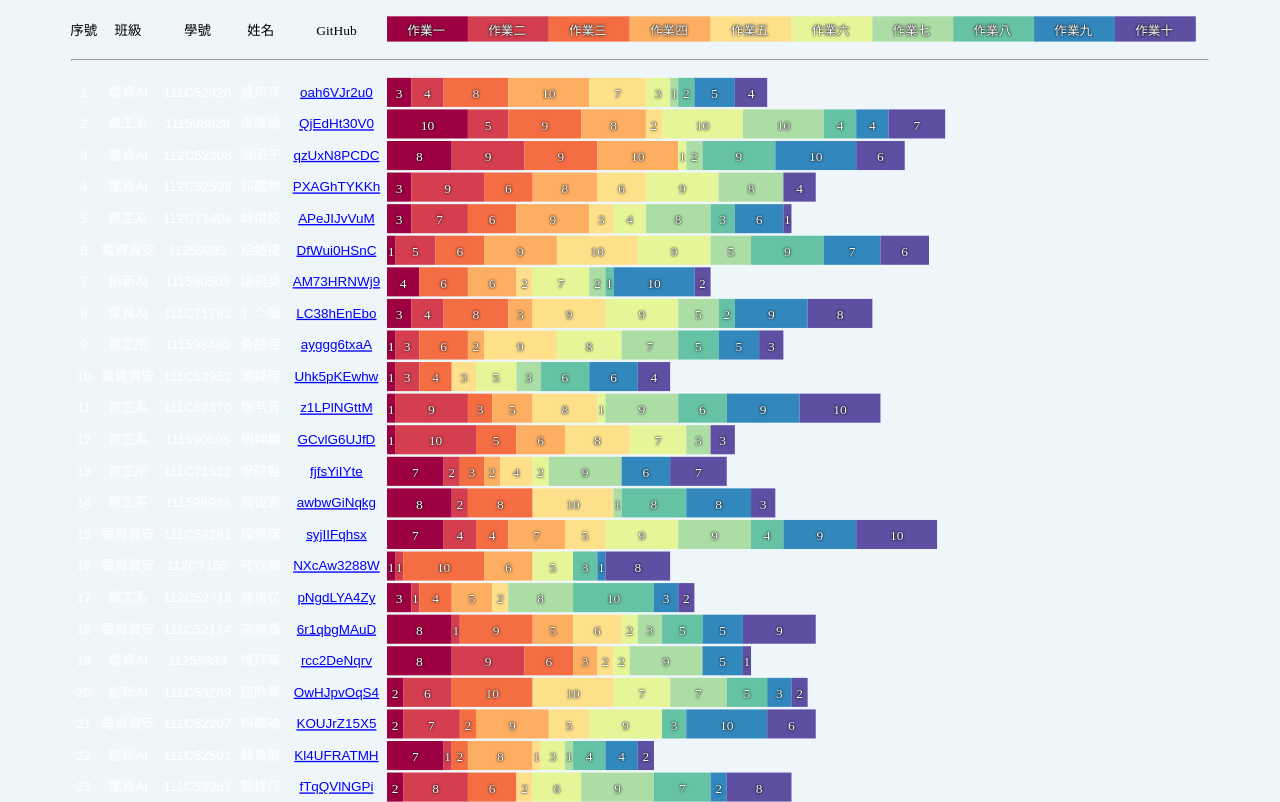
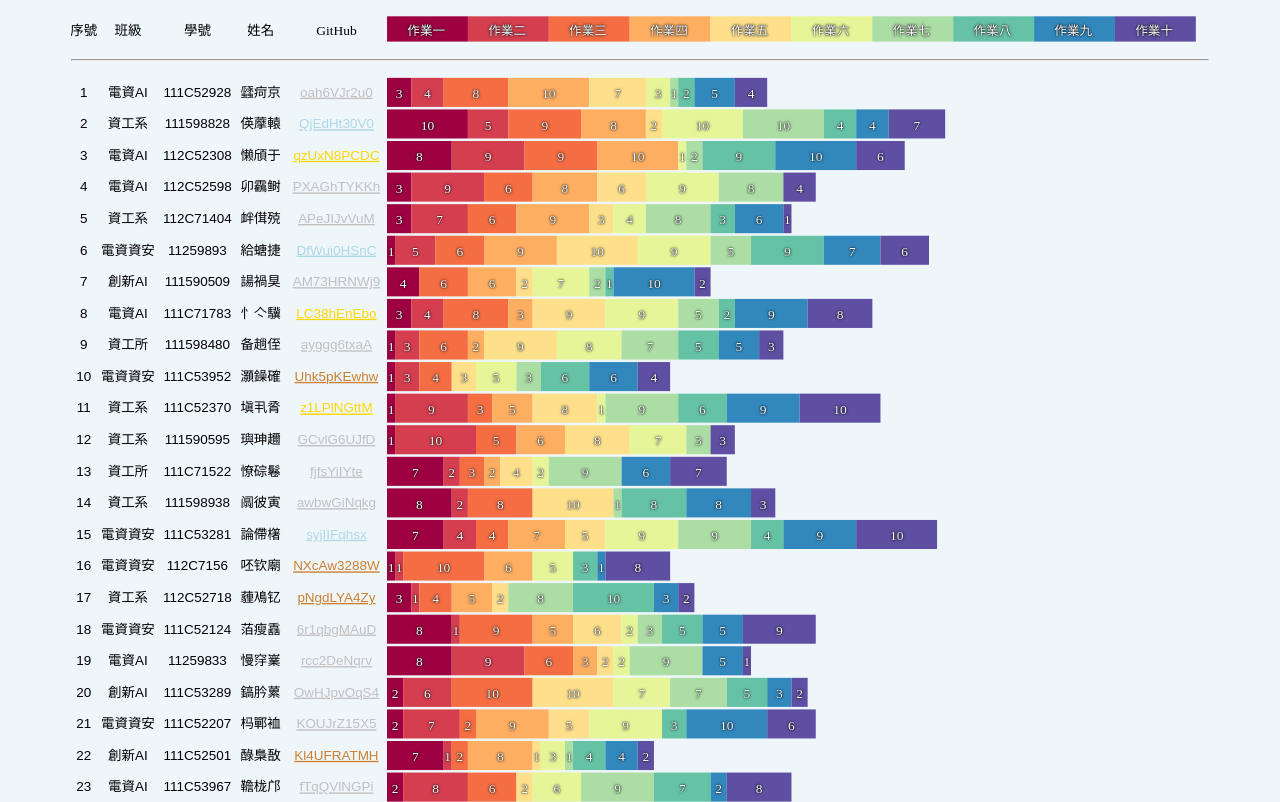
Before and after one commit to JimboMachine/vis2023f, a plain HTML site: page hw01/src-strong/index.html in a window 1280 px wide. Shown: the top 802 px of the page. Drawn offline with nearby package versions, Linux system fonts and the light colour scheme; files that its build step writes are made by us from their sources.

Commit message:
HW1_strong updated

```diff
--- a/hw01/src-strong/script.js
+++ b/hw01/src-strong/script.js
@@ -2,6 +2,7 @@
 // https://observablehq.com/@shaunkallis/stacked-horizontal-bar-chart-of-cumulative-homework-score
 let parsed_csv;
 let student_info = [];
+let student_total_grade = Array(120).fill(0);
 let series;
 let color_dict;
 let labelSpan = [10, 45, 100, 150, 210];
@@ -18,7 +19,7 @@ d3.text("./csv/data.csv").then(function (data) {
             d.姓名,
             d['GitHub']
         ]);
-        console.log(d['GitHub']); // 添加這行
+        //console.log(d['GitHub']); // 添加這行
         return d;
     });
 
@@ -148,6 +149,9 @@ function CreateScoreSVG() {
         .attr("font-size", 12)
         .text(function(d) {
             score = d[1] - d[0];
+            student_total_grade[parseInt(d.data.序號, 10)] += score;
+            //console.log(typeof d.data.序號)
+            //console.log(`序號: ${d.data.序號}, 成績: ${student_total_grade[d.data.序號]}`)
             if (score != 0) {
                 return score;
             }
@@ -161,6 +165,33 @@ function CreateScoreSVG() {
         .style("margin", "5px auto")
         .node()
         .appendChild(score_svg.node());
+
+    function getColor(score) {
+        // 根據成績區間返回對應的顏色
+        if(score >= 95){
+            return "#ffa500";  // 95以上 orange
+        }
+        else if(score >= 90){
+            return "#ff0000";  // 90以上 red
+        }
+        else if (score >= 85) {
+            return "#800080";  // 85以上 purple
+        } else if (score >= 75) {
+            return "#0000cd";    // 75以上 lightblue
+        } else if (score >= 65) {
+            return "#add8e6";   // 65以上 lightblue
+        } else if (score >= 60) {
+            return "#ffd700";    // 60以上 gold
+        } else if (score >= 40) {
+            return "#c0c0c0";  // 40以上 silver
+        } else if (score >= 20) {
+            return "#cd7f32";  // 20以上 brown
+        } else {
+            return "#5a5a5a";    // 0~19 gray
+        }
+    }
+
+let color;
 
 d3.select("#div2")
     .select("svg")
@@ -180,11 +211,16 @@ function CreateScoreSVG() {
     .append("tspan")
     .attr("x", (d, i) => labelSpan[i])
     .attr("text-anchor", "middle")
-        .html((d, i) =>{
-            if (i == 4) {
-                return '<a xlink:href="https://github.com/' + d + '/vis2023f/" target="_blank" style="fill: blue; text-decoration: underline;">' + d + '</a>';
+    .html((d, i) => {
+        if(i == 0){
+            color = getColor(student_total_grade[d])
+        }
+        if (i === 4) {
+            console.log(color);
+            return '<a xlink:href="https://github.com/' + d + '/vis2023f/" target="_blank" style="fill: ' + color + '; text-decoration: underline;">' + d + '</a>';
         } else {
             return d;
         }
     });
+
 }
--- a/hw01/src-strong/style.css
+++ b/hw01/src-strong/style.css
@@ -1,4 +1,3 @@
 body {
-    background-color: black;
-    color: white;
+    background-color: rgb(79, 78, 78);
 }
```
Lines whose indentation alone changed are shown as unchanged.
